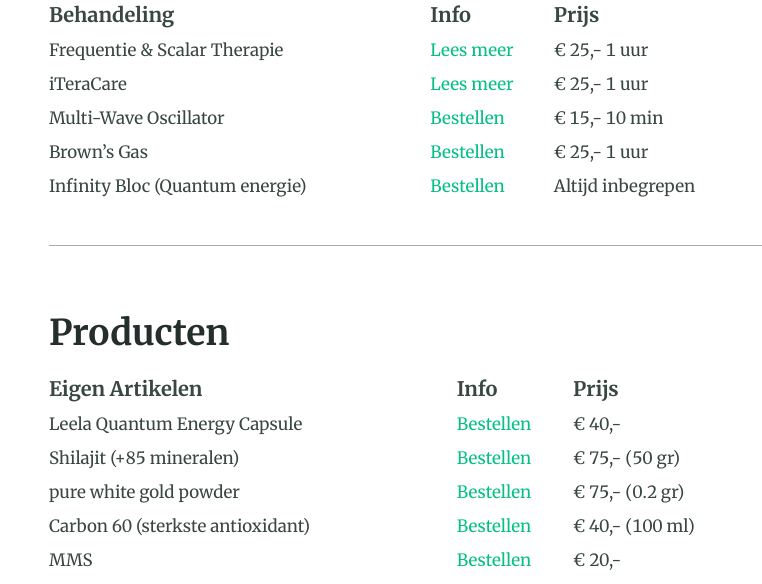
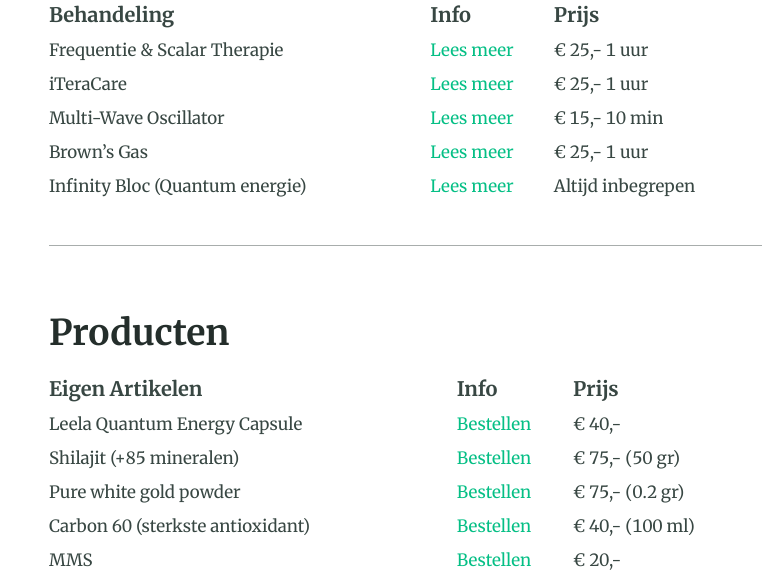
Before and after one commit to dokteranders/dokteranders.com, a Jekyll site: the page built from behandelingen.md, in a window 1280 px wide and 900 px high, scrolled down 479 px. Shown: the part 153-737 px from the top of the window, without its empty margins (234-996 px from the left). Built offline with Jekyll 4.4.1, drawn with Linux system fonts in a browser that asks for light colours.

Commit message:
Update behandelingen.md

```diff
--- a/behandelingen.md
+++ b/behandelingen.md
@@ -10,9 +10,9 @@
 |--------|:-------|:-------|
 | Frequentie & Scalar Therapie | [Lees meer](http://#/) | € 25,- 1 uur
 | iTeraCare | [Lees meer](http://#/)  | € 25,- 1 uur
-| Multi-Wave Oscillator | [Bestellen](#/contact/) | € 15,- 10 min
-| Brown's Gas | [Bestellen](#/contact/) | € 25,- 1 uur
-| Infinity Bloc (Quantum energie) | [Bestellen](#/contact/) | Altijd inbegrepen
+| Multi-Wave Oscillator | [Lees meer](http://#/) | € 15,- 10 min
+| Brown's Gas | [Lees meer](http://#/) | € 25,- 1 uur
+| Infinity Bloc (Quantum energie) | [Lees meer](http://#/) | Altijd inbegrepen
 
 ---
 
@@ -22,7 +22,7 @@
 |--------|:-------|:-------|
 | Leela Quantum Energy Capsule | [Bestellen](#/contact/) | € 40,-
 | Shilajit (+85 mineralen) | [Bestellen](#/contact/) | € 75,- (50 gr)
-| pure white gold powder | [Bestellen](#/contact/) | € 75,- (0.2 gr)
+| Pure white gold powder | [Bestellen](#/contact/) | € 75,- (0.2 gr)
 | Carbon 60 (sterkste antioxidant) | [Bestellen](/contact/) | € 40,- (100 ml)
 | MMS | [Bestellen](#/contact/) | € 20,-
 | Colloidaal Zilver | [Bestellen](/contact/) | € 10,- (100 ml)
```
